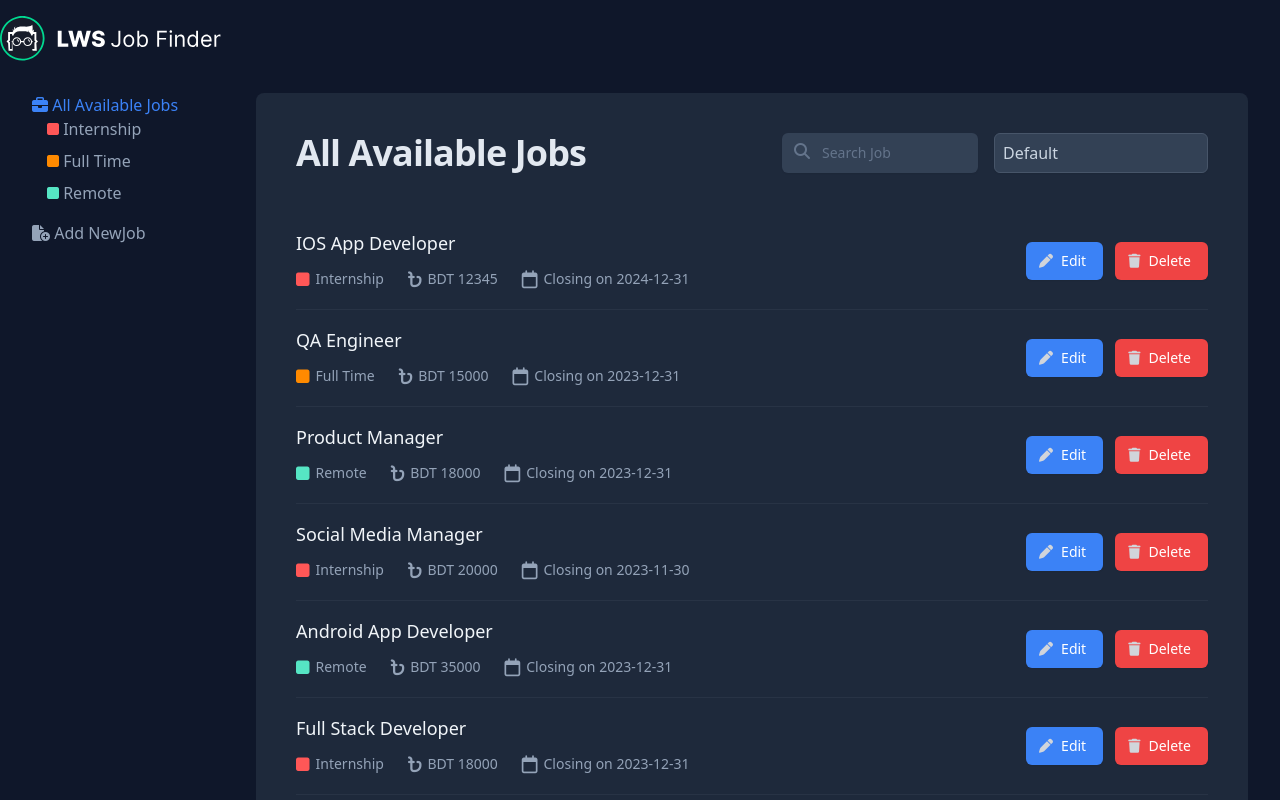
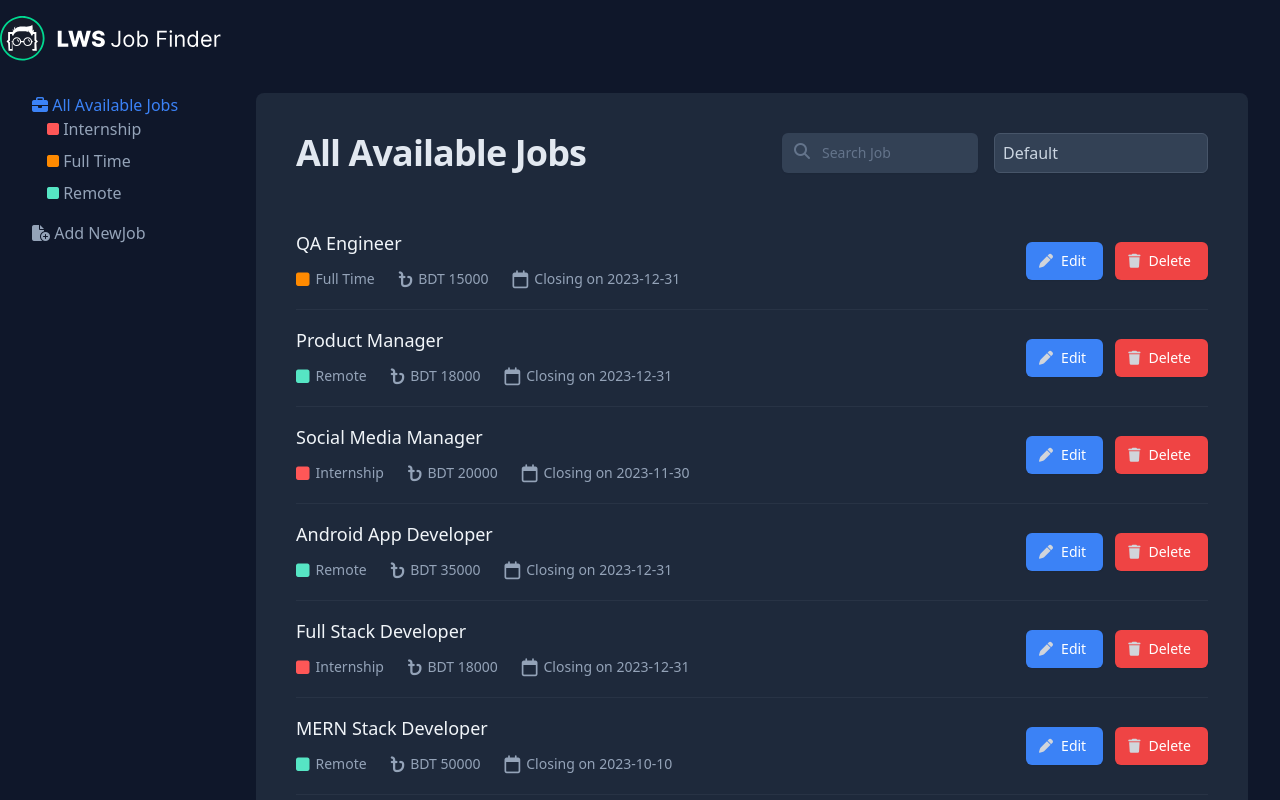
Before and after one commit to MohammadNaiem65/lws-assignment-07, a React (Vite) app: page / in a window 1280 px wide. Shown: the top 800 px of the page. Built offline with nearby package versions, Linux system fonts and the light colour scheme; data requests are answered from the project's data file.

Commit message:
added job deleting functionality

```diff
--- a/server/db.json
+++ b/server/db.json
@@ -1,12 +1,5 @@
 {
   "jobs": [
-    {
-      "title": "IOS App Developer",
-      "type": "Internship",
-      "salary": "12345",
-      "deadline": "2024-12-31",
-      "id": 2
-    },
     {
       "title": "QA Engineer",
       "type": "Full Time",
--- a/src/features/jobs/jobsAPI.js
+++ b/src/features/jobs/jobsAPI.js
@@ -17,3 +17,9 @@ export const updateJob = async (id, data) => {
 
 	return res.data;
 };
+
+export const deleteJob = async (id) => {
+	const res = await axiosInstance.delete(`/jobs/${id}`);
+
+	return res.data;
+};
--- a/src/features/jobs/jobsSlice.js
+++ b/src/features/jobs/jobsSlice.js
@@ -1,5 +1,5 @@
 import { createAsyncThunk, createSlice } from '@reduxjs/toolkit';
-import { createJob, readJobs, updateJob } from './jobsAPI';
+import { createJob, deleteJob, readJobs, updateJob } from './jobsAPI';
 
 // initial state
 const initialState = {
@@ -31,6 +31,12 @@ export const editJob = createAsyncThunk(
 		return updatedData;
 	}
 );
+
+export const removeJob = createAsyncThunk('jobs/removeJob', async (id) => {
+	const response = await deleteJob(id);
+
+	return response;
+});
 
 // create jobs slice
 const jobSlice = createSlice({
@@ -96,6 +102,26 @@ const jobSlice = createSlice({
 				state.isError = true;
 				state.error = action.error.message;
 			});
+
+		// delete job
+		builder
+			.addCase(removeJob.pending, (state) => {
+				state.isError = false;
+				state.isLoading = true;
+			})
+			.addCase(removeJob.fulfilled, (state, action) => {
+				state.isLoading = false;
+
+				state.jobs = state.jobs.filter(
+					(job) => job.id !== action.meta.arg
+				);
+			})
+			.addCase(removeJob.rejected, (state, action) => {
+				state.isLoading = false;
+				state.jobs = [];
+				state.isError = true;
+				state.error = action.error.message;
+			});
 	},
 });
 
--- a/src/pages/Home/Job/Job.jsx
+++ b/src/pages/Home/Job/Job.jsx
@@ -1,6 +1,9 @@
 import { useDispatch } from 'react-redux';
 import { useNavigate } from 'react-router-dom';
-import { addEditingJobDetails } from '../../../features/jobs/jobsSlice';
+import {
+	addEditingJobDetails,
+	removeJob,
+} from '../../../features/jobs/jobsSlice';
 
 export default function Job({ job }) {
 	// ! Required variables
@@ -10,7 +13,11 @@ export default function Job({ job }) {
 
 	const handleEditJob = () => {
 		dispatch(addEditingJobDetails(job));
-        navigate('/editJob')
+		navigate('/editJob');
+	};
+
+	const handleDeleteJob = () => {
+		dispatch(removeJob(id));
 	};
 
 	return (
@@ -44,7 +51,7 @@ export default function Job({ job }) {
 				<span className='hidden sm:block'>
 					<button
 						type='button'
-						className='lws-edit btn btn-primary'
+						className='lws-edit btn btn-primary hover:bg-blue-400'
 						onClick={handleEditJob}>
 						<i className='fa-solid fa-pen text-gray-300 -ml-1 mr-2'></i>
 						Edit
@@ -54,7 +61,8 @@ export default function Job({ job }) {
 				<span className='sm:ml-3'>
 					<button
 						type='button'
-						className='lws-delete btn btn-danger '>
+						className='lws-delete btn btn-danger '
+						onClick={handleDeleteJob}>
 						<i className='fa-solid fa-trash text-gray-300 -ml-1 mr-2'></i>
 						Delete
 					</button>
--- a/src/shared/LeftSideNavbar/LeftSideNavbar.jsx
+++ b/src/shared/LeftSideNavbar/LeftSideNavbar.jsx
@@ -1,5 +1,7 @@
+import { Link } from 'react-router-dom';
+
 export default function LeftSideNavbar() {
-    return (
+	return (
 		<aside className='sidebar'>
 			<ul className='space-y-4'>
 				<li>
@@ -8,7 +10,7 @@ export default function LeftSideNavbar() {
 						className='main-menu menu-active'
 						id='lws-alljobs-menu'>
 						<i className='fa-solid fa-briefcase'></i>
-						<span> All Available Jobs</span>
+						<Link to='/'> All Available Jobs</Link>
 					</a>
 					<ul className='space-y-6 lg:space-y-2 '>
 						<li>
@@ -41,10 +43,10 @@ export default function LeftSideNavbar() {
 					</ul>
 				</li>
 				<li>
-					<a href='/jobs' className='main-menu' id='lws-addJob-menu'>
+					<Link to='/addJob' className='main-menu' id='lws-addJob-menu'>
 						<i className='fa-solid fa-file-circle-plus'></i>
 						<span> Add NewJob</span>
-					</a>
+					</Link>
 				</li>
 			</ul>
 		</aside>
```
